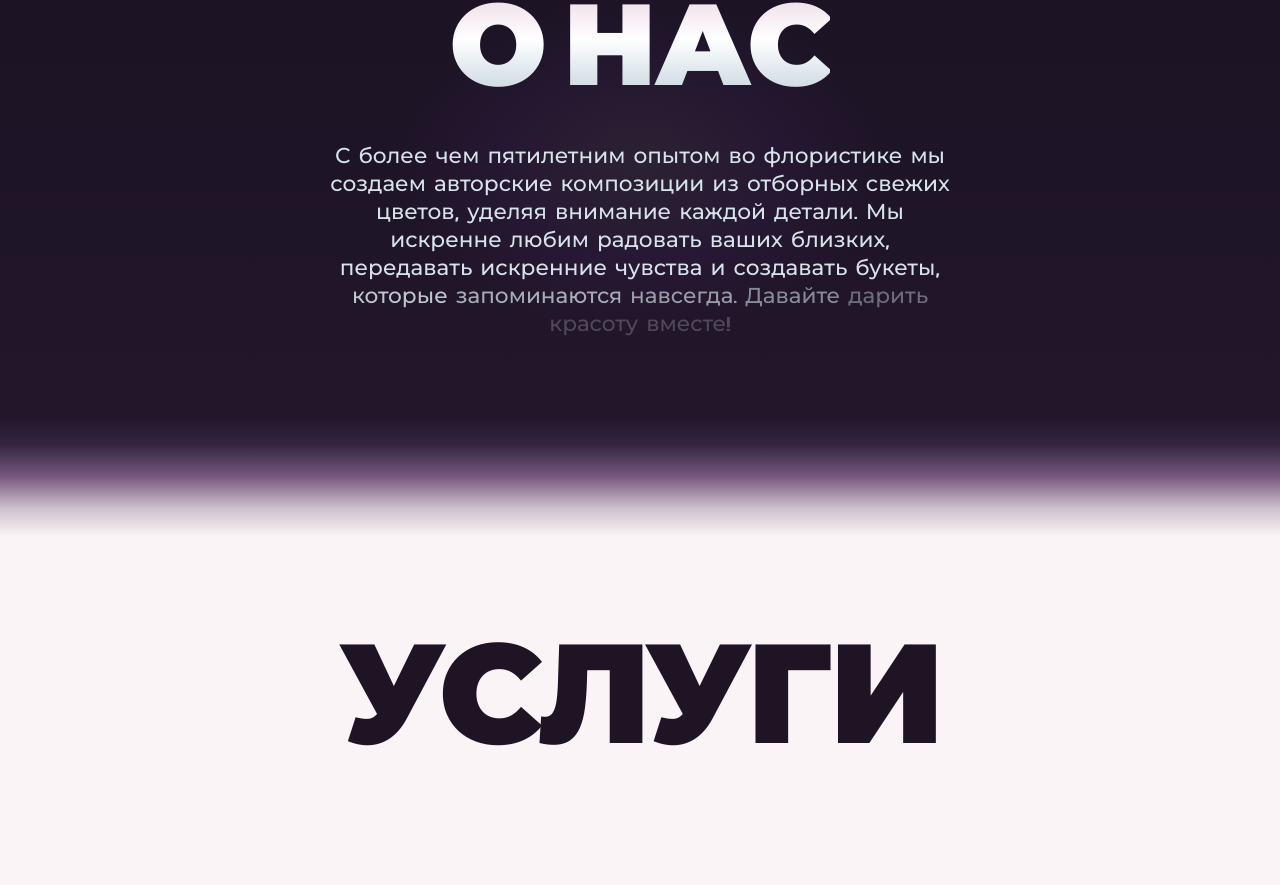
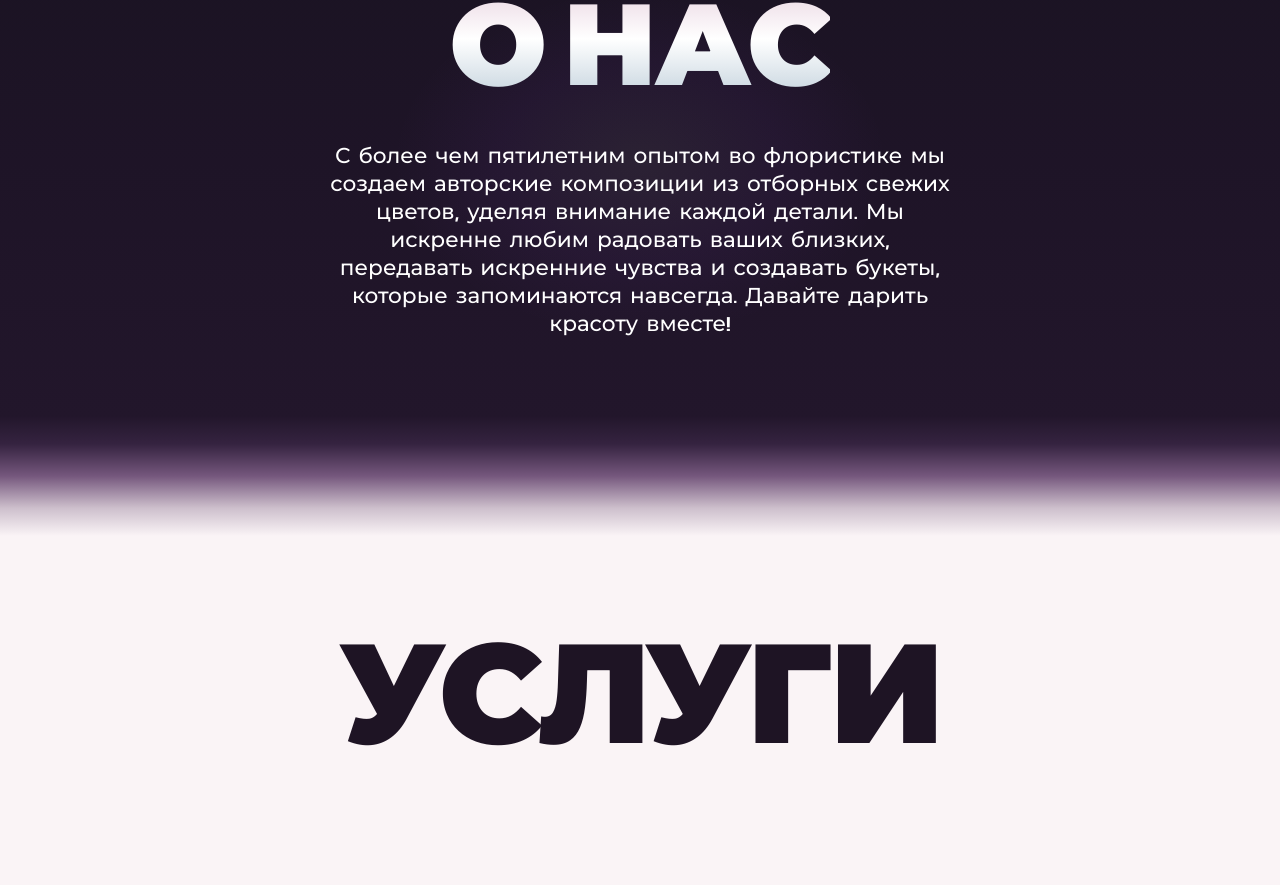
Before and after one commit to Vlad1slandd/BY.SIEDINA, a React (Vite) app: page / in a window 1280 px wide. Shown: the part 1519-2404 px from the top of the page. Built offline with nearby package versions, Linux system fonts and the light colour scheme.

Commit message:
Trigger text color reveal earlier, reaching full brightness at middle of screen

```diff
--- a/src/components/AnimatedText.tsx
+++ b/src/components/AnimatedText.tsx
@@ -13,14 +13,15 @@ interface WordProps {
 }
 
 const AnimatedWord: React.FC<WordProps> = ({ word, progress, range }) => {
-  const opacity = useTransform(progress, range, [0.25, 1]);
+  const opacity = useTransform(progress, range, [0.28, 1]);
+  const color = useTransform(progress, range, ['#7B6F82', '#FFFFFF']);
 
   return (
     <span className="relative inline-block mx-1">
       <span className="opacity-0">{word}</span>
       <motion.span
-        style={{ opacity }}
-        className="absolute inset-0"
+        style={{ opacity, color }}
+        className="absolute inset-0 transition-colors"
       >
         {word}
       </motion.span>
@@ -31,9 +32,10 @@ const AnimatedWord: React.FC<WordProps> = ({ word, progress, range }) => {
 export const AnimatedText: React.FC<AnimatedTextProps> = ({ text, className = '' }) => {
   const containerRef = useRef<HTMLParagraphElement>(null);
 
+  // Подсвечивание завершается уже к середине экрана (end 0.5)
   const { scrollYProgress } = useScroll({
     target: containerRef,
-    offset: ['start 0.85', 'end 0.25'],
+    offset: ['start 0.92', 'end 0.50'],
   });
 
   const words = useMemo(() => text.split(/\s+/), [text]);
@@ -47,7 +49,7 @@ export const AnimatedText: React.FC<AnimatedTextProps> = ({ text, className = ''
     >
       {words.map((word, index) => {
         const start = index / totalWords;
-        const end = Math.min(1, start + 0.15);
+        const end = Math.min(1, start + (1 / totalWords) * 1.8);
 
         return (
           <AnimatedWord
```
